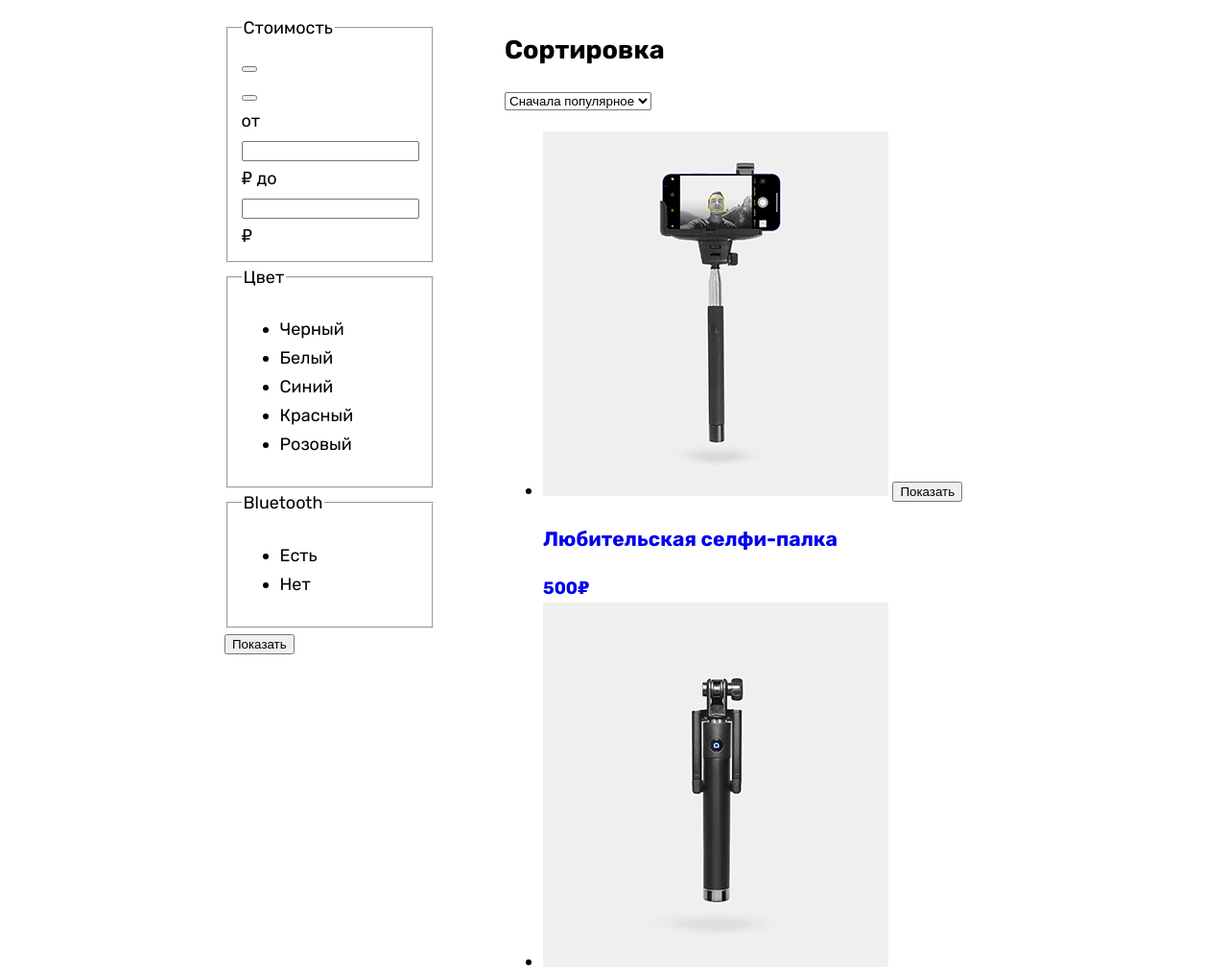
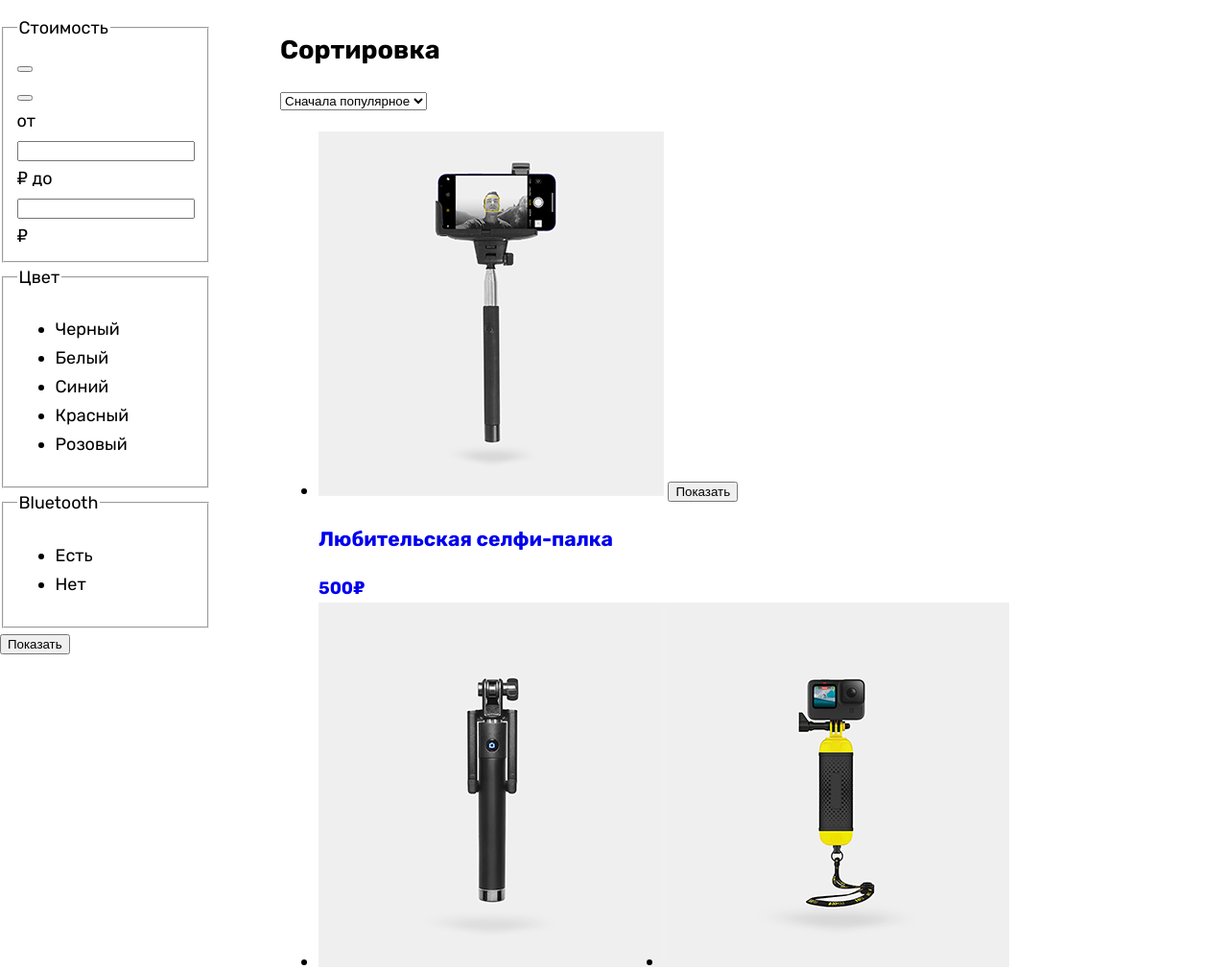
Before and after one commit to EkaterinaDmitr/1859921-device-32, a plain HTML site: page catalog.html in a window 1280 px wide. Shown: the part 380-1391 px from the top of the page at 96% size. Drawn offline with Linux system fonts and the light colour scheme; files whose address does not match are found by name.

Commit message:
Update styles.css

```diff
--- a/styles/styles.css
+++ b/styles/styles.css
@@ -43,7 +43,7 @@ html{
 }
 body {
   margin: 0 auto;
-  width: 1440px;
+  min-width: 1440px;
   display: flex;
   align-items: center;
   flex-direction: column;
@@ -58,7 +58,8 @@ body {
   flex-grow: 1;
 }
 .main-inner {
-   flex-grow: 1;
+
+   width: 1440px;
 }
 
 a {
@@ -207,7 +208,7 @@ a {
 
 .services{
   background: #F0F0F0;
-  width: 1440px;
+
 }
 .slider-services {
 color: #444444;
@@ -319,7 +320,7 @@ font-size: 18px;
   line-height: 30px;
   display: flex;
   flex-direction:row;
-  width: 1440px;
+
 
 }
 .page-mailing{
@@ -409,5 +410,6 @@ width: 250px;
 .product-list{
   display: flex;
   width: 760px;
-  flex-direction: column;
+  flex-direction: row;
+  flex-wrap: wrap;
 }
```
